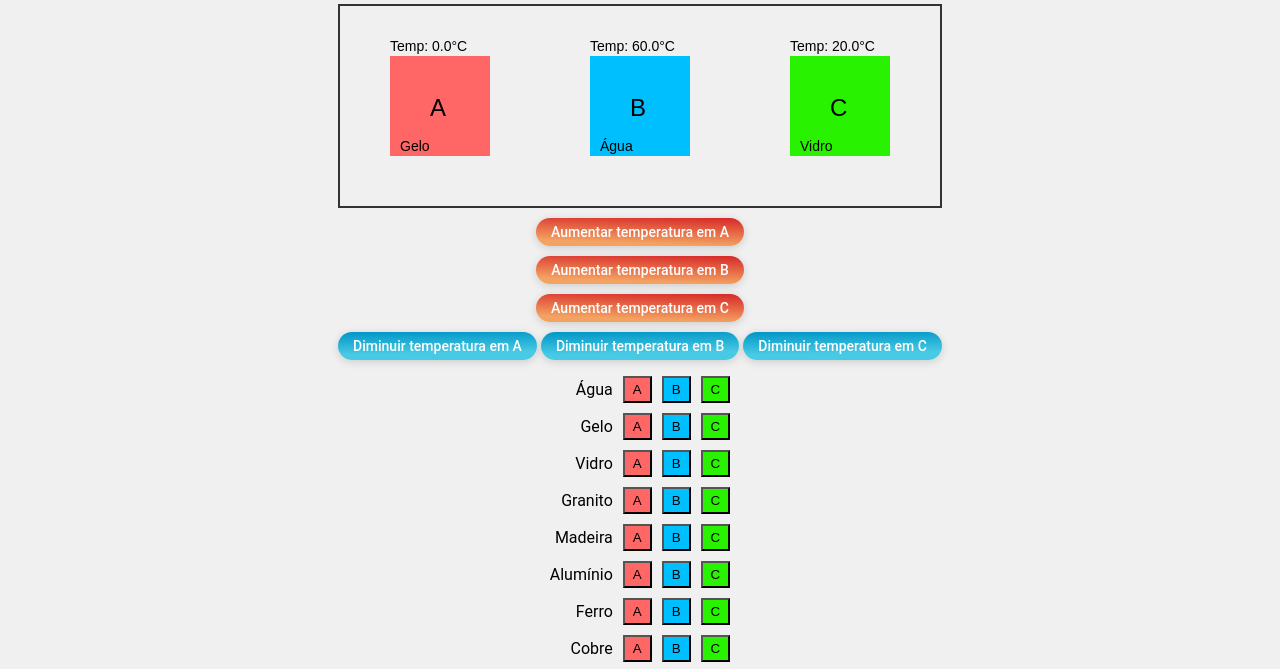
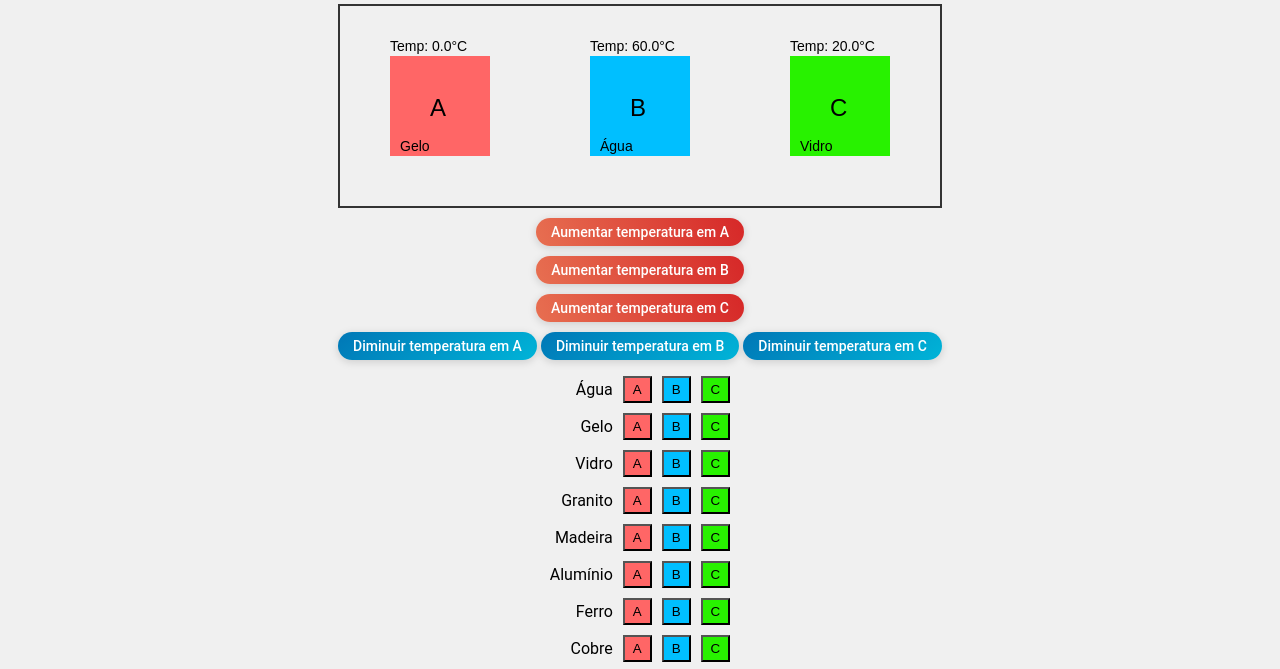
Before and after one commit to cometsinthesky/lei-zero-termodinamica, a plain HTML site: page index.html in a window 1280 px wide. Shown: the part 130-799 px from the top of the page. Drawn offline with Linux system fonts and the light colour scheme.

Commit message:
Change button gradient color

```diff
--- a/src/styles/main.css
+++ b/src/styles/main.css
@@ -150,7 +150,7 @@ font-family: Roboto, sans-serif;
 font-weight: 500;
 font-size: 14px;
 color: #fff;
-background: linear-gradient(182deg, #d62828 0%, #f4a261 82%);
+background: linear-gradient(70deg, #e76f51 0%, #d62828 100%);
 padding: 6px 15px;
 border: none;
 box-shadow: rgba(0, 0, 0, 0.15) 0px 2px 8px;
@@ -168,7 +168,7 @@ font-family: Roboto, sans-serif;
 font-weight: 500;
 font-size: 14px;
 color: #fff;
-background: linear-gradient(179deg, #0096c7 0%, #48cae4 73%);
+background: linear-gradient(142deg, #0077b6 0%, #00b4d8 100%);
 padding: 6px 15px;
 border: none;
 box-shadow: rgba(0, 0, 0, 0.15) 0px 2px 8px;
```
